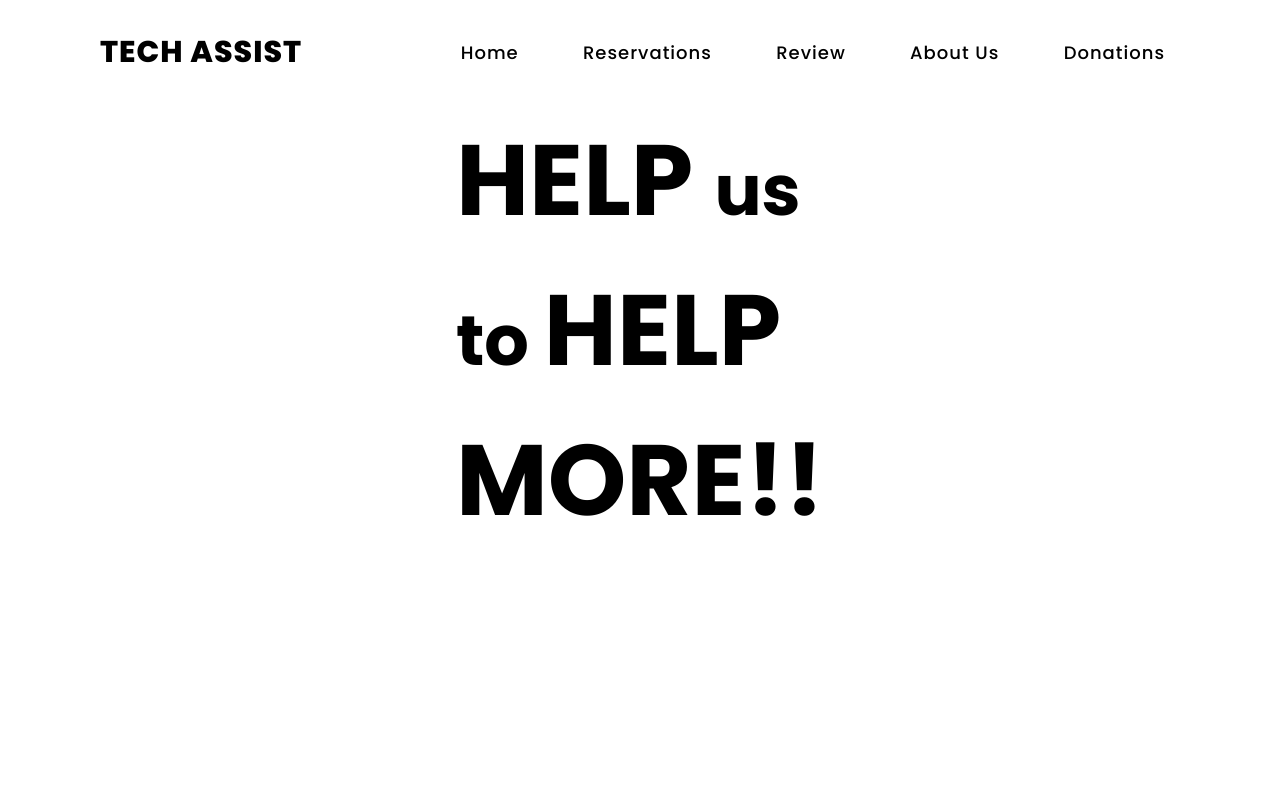
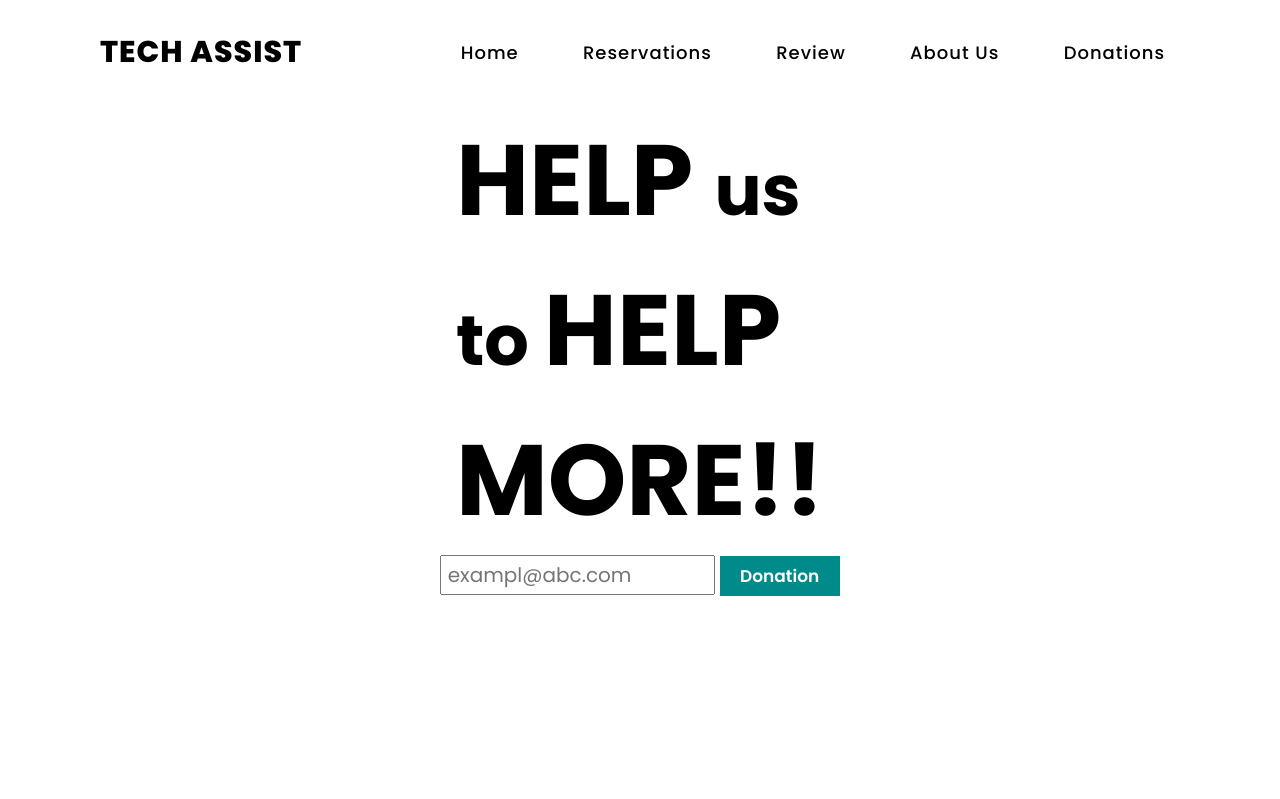
Before and after one commit to lakshithaonline/Tech-Assist, a PHP site: page /donation.html in a window 1280 px wide. Shown: the top 799 px of the page. Run offline with PHP 8.4, Linux system fonts and the light colour scheme; some libraries are stand-ins or nearby versions.

Commit message:
donation btn and txt area

```diff
--- a/donation.css
+++ b/donation.css
@@ -85,7 +85,37 @@ header .navigation a:hover{
   }
   /*Home content*/
 
+/*Donation area*/
+.donation-sec{
+  margin: 0 auto;;
+}
+.donation-sec .txt{
+  width: 275px;
+  height: 40px;
+  font-size: 20px;
+}
+.donation-sec .dnbtn{
+  color: #fff;
+  height: 40px;
+  width: 120px;
+  font-size: 17px;
+  text-align: center;
+  font-weight: 600;
+  border: 3px solid darkcyan;
+  background-image: linear-gradient(30deg, darkcyan 50%, transparent 50%);
+  background-size: 500px;
+  background-repeat: no-repeat;
+  background-position: 0%;
+  cursor: pointer;
+  transition: background 300ms ease-in-out;
+}
+.dnbtn:hover{
+  background-position: 100%;
+  color: darkcyan;
+  background-color: #fff;
+}
 
+/*Donation area*/
 
 
 
--- a/donation.html
+++ b/donation.html
@@ -28,6 +28,10 @@
                 <h1>HELP <span class="us">us</span> </h1>
                 <h1><span class="to">to </span>HELP</h1>
                 <h1>MORE!!</h1>
+            </div>
+            <div class="donation-sec">
+                <input class="txt" type="text" placeholder=" exampl@abc.com">
+                <input type="button" class="dnbtn" value="Donation">
             </div>
 
             </section>
```
